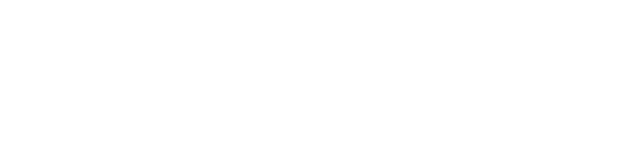
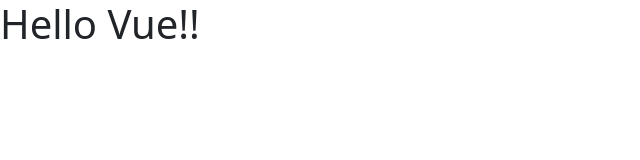
Before and after one commit to SamuelePassiatore/vue-hello, a plain HTML site: page index.html in a window 1280 px wide. Shown: the whole page, without its empty margins (0-640 px from the left). Drawn offline with nearby package versions, Linux system fonts and the light colour scheme.

Commit message:
print message on page

```diff
--- a/index.html
+++ b/index.html
@@ -15,6 +15,8 @@
     <script defer src="js/script.js"></script>
 </head>
 <body>
-
+    <div id="root">
+        <h1>{{ message }}</h1>
+    </div>
 </body>
 </html>
--- a/js/script.js
+++ b/js/script.js
@@ -4,3 +4,13 @@ console.log('Vue OK', Vue);
 Stampare a schermo un messaggio all’interno di un h1, utilizzando i data.
 Bonus: Aggiungere alla pagina un’immagine, presa anch’essa da un data.
 */
+
+const app = Vue.createApp({
+    data(){
+        return {
+            message: 'Hello Vue!!'
+        }
+    }
+});
+
+app.mount('#root');
```
